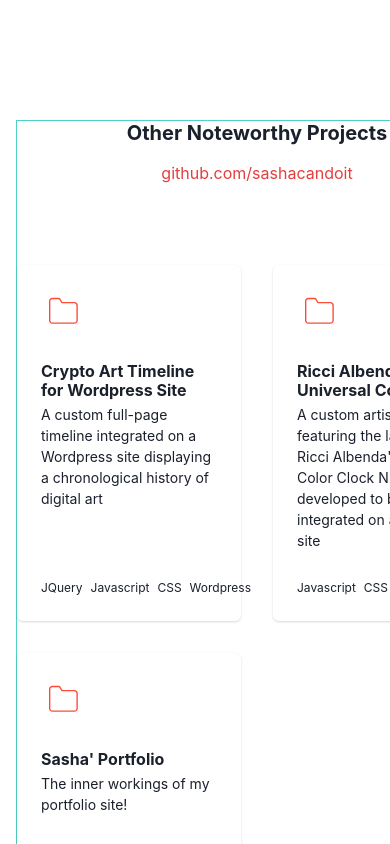
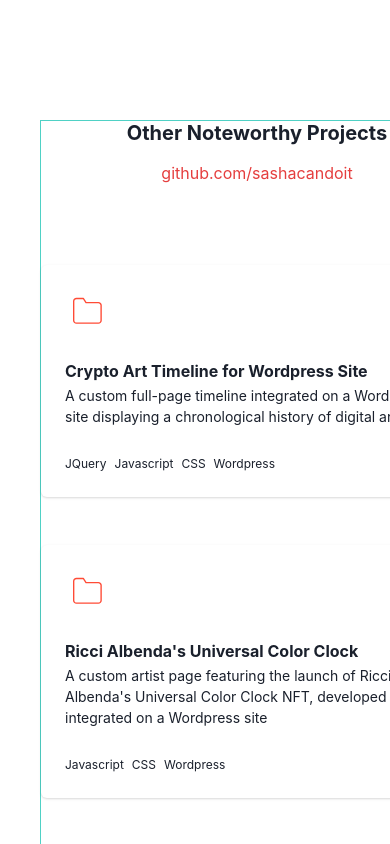
Before and after one commit to sashacandoit/portfolio-2023, a React (Create React App) app: page / in a window 390 px wide. Shown: the part 4980-5824 px from the top of the page. Built offline with nearby package versions, Linux system fonts and the light colour scheme.

Commit message:
fixed responsiveness of other projects section

```diff
--- a/src/sections/OtherProjects.js
+++ b/src/sections/OtherProjects.js
@@ -1,10 +1,10 @@
 import React from "react";
-import { Container, Center, Stack, Link, Heading, Box } from '@chakra-ui/react'
+import { Container, Center, Stack, Link, Heading } from '@chakra-ui/react'
 import ProjectCards from "./components/ProjectCards";
 
 function OtherProjects() {
   return (
-    <Container maxW='container.xl' marginY={{ base: '10rem', lg: "15rem" }}>
+    <Container maxW='container.lg' marginY={{ base: '10rem', lg: "15rem" }} paddingX={{ base: '2.5rem', sm: '0', lg: '1rem' }}>
       <Stack border='1px' borderColor='teal.300' spacing={4}>
         <Center>
           <Heading as='h4' size='md'>Other Noteworthy Projects</Heading>
--- a/src/sections/components/ProjectCard.js
+++ b/src/sections/components/ProjectCard.js
@@ -6,7 +6,7 @@ function ProjectCard(props) {
   const { cardContent } = props;
 
   return (
-    <Card variant='elevated' height='100%' padding={1}>
+    <Card variant='elevated'  height='100%' padding={1}>
       <CardHeader>
         <Flex minWidth='max-content' alignItems='center' gap='2'>
           <Box p='2'>
--- a/src/sections/components/ProjectCards.js
+++ b/src/sections/components/ProjectCards.js
@@ -7,7 +7,7 @@ import { other_projects } from "../../data/portfolio_data"
 
 function ProjectCards() {
   return (
-    <SimpleGrid columns={[2, null, 3]} spacing={8} minHeight='120px' marginTop={'4rem'}>
+    <SimpleGrid columns={[1, 2, 3]} spacing={{base:12, md:8}} minHeight={'120px'} marginTop={'4rem'}>
       {other_projects.map((cardContent, cardId) => (
         <ProjectCard cardContent={cardContent} key={cardId} />
       ))}
```
Also changed, not shown: src/sections/Projects.js (+1 -8 lines).
